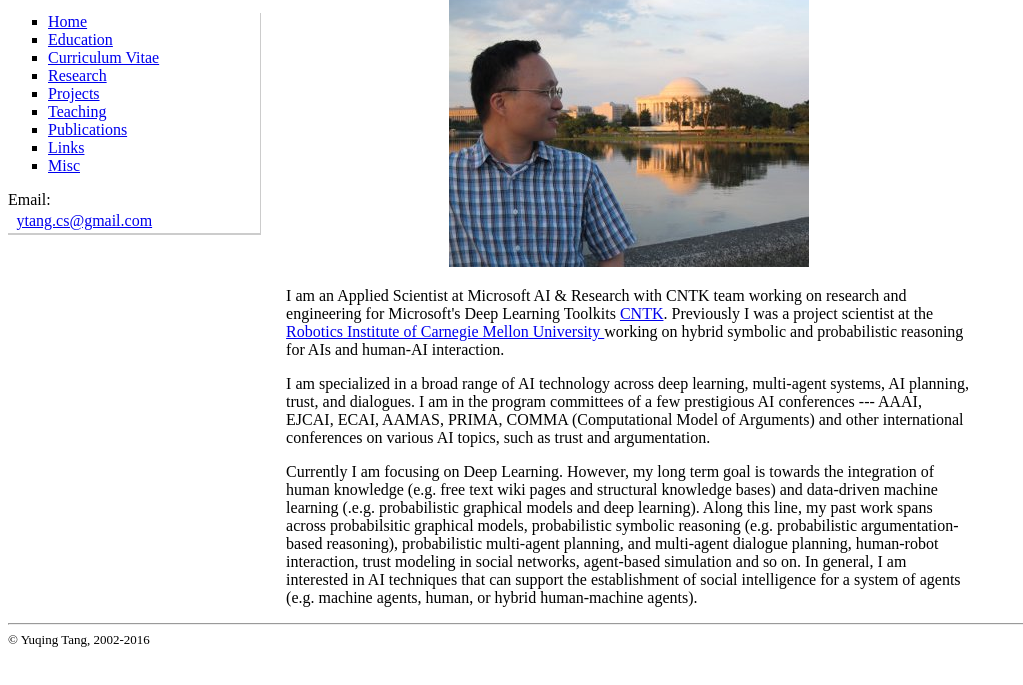
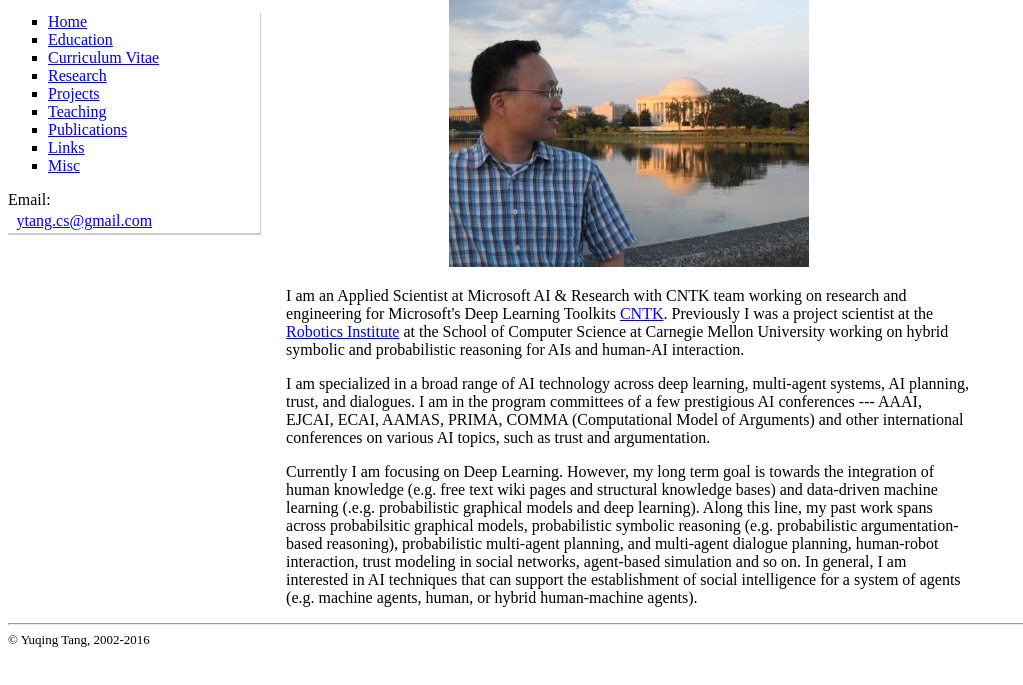
Before and after one commit to tangyuq/tangyuq.github.io, a plain HTML site: page index.html in a window 1280 px wide. Shown: the part 77-762 px from the top of the page, without its empty margins (0-1023 px from the left). Drawn offline with Linux system fonts and the light colour scheme.

Commit message:
Update index.html

```diff
--- a/index.html
+++ b/index.html
@@ -58,7 +58,7 @@
     <img style="width: 360px; height: 270px;" src="dc-09.jpg" alt="me"><br>
 </div>
 <p>
-I am an Applied Scientist at Microsoft AI & Research with CNTK team working on research and engineering for Microsoft's Deep Learning Toolkits  <a href="https://github.com/Microsoft/CNTK">CNTK</a>. Previously I was a project scientist at the  <a href="http://www.ri.cmu.edu/"> Robotics Institute of Carnegie Mellon University </a> working on hybrid symbolic and probabilistic reasoning for AIs and human-AI interaction.
+I am an Applied Scientist at Microsoft AI & Research with CNTK team working on research and engineering for Microsoft's Deep Learning Toolkits  <a href="https://github.com/Microsoft/CNTK">CNTK</a>. Previously I was a project scientist at the  <a href="http://www.ri.cmu.edu/"> Robotics Institute</a> at the School of Computer Science at Carnegie Mellon University  working on hybrid symbolic and probabilistic reasoning for AIs and human-AI interaction.
 
 <p>
 
```
